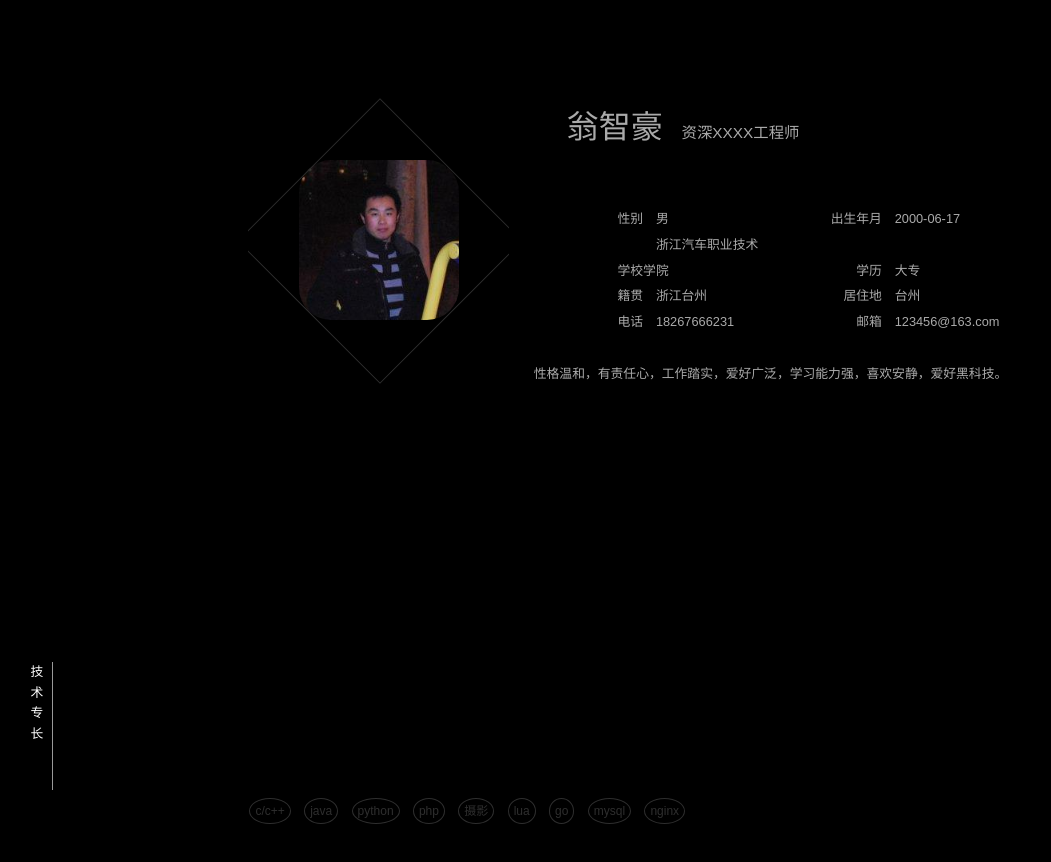
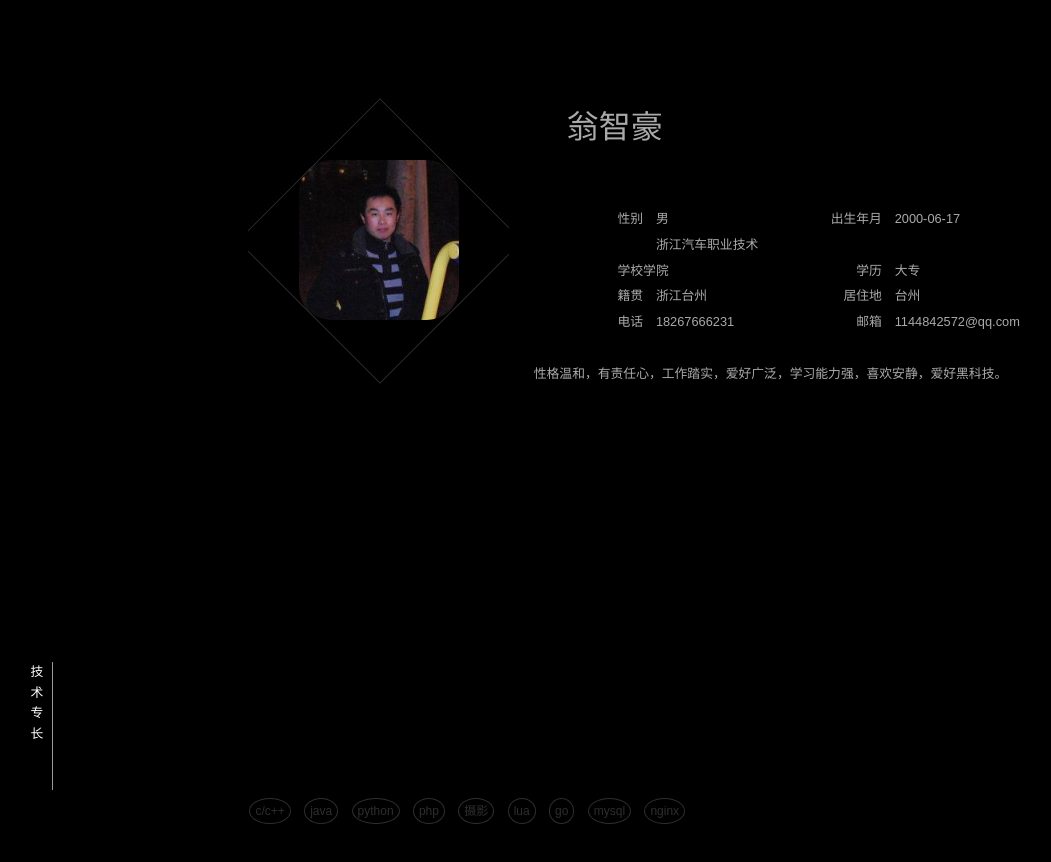
Before and after one commit to gongyu1/resumes, a plain HTML site: page 索引.html in a window 1280 px wide. Shown: the part 960-1822 px from the top of the page, without its empty margins (0-1051 px from the left). Drawn offline with Linux system fonts and the light colour scheme.

Commit message:
Update 索引.html

```diff
--- a/索引.html
+++ b/索引.html
@@ -478,7 +478,7 @@ ol, ul {
 		</div>
 	</div><div>
 		<div class="aboutme">
-			<div><span>翁智豪</span> <span>资深XXXX工程师</span></div>
+			<div><span>翁智豪</span> <span></span></div>
 			<div>
 				<span>&nbsp;</span>
 			</div>
@@ -499,7 +499,7 @@ ol, ul {
 			</div>
 			<div>
 				<span>电话 </span><span>18267666231</span>
-				<span>邮箱 </span><span>123456@163.com</span>
+				<span>邮箱 </span><span>1144842572@qq.com</span>
 			</div>
 			<div>
 				<span>&nbsp;</span>
```
